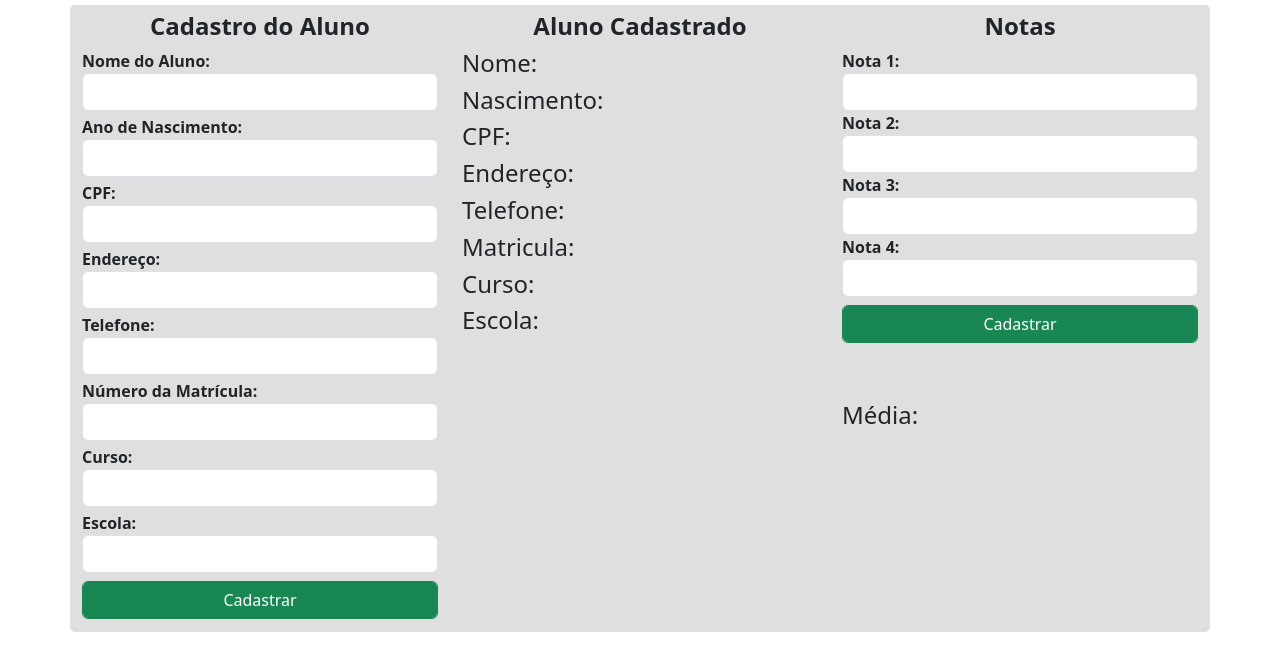
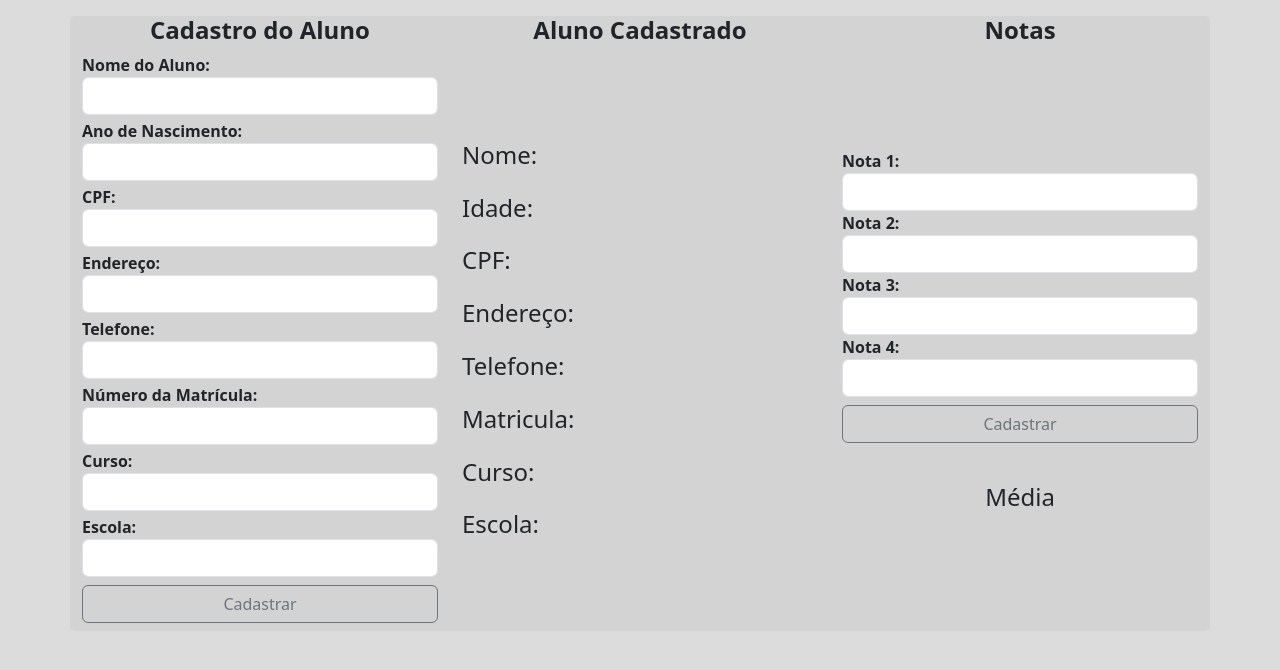
Before and after one commit to WesllenSF/cadastroAluno, a website: page index.html in a window 1280 px wide. Drawn offline with nearby package versions, Linux system fonts and the light colour scheme.

Commit message:
Modelado o CSS

```diff
--- a/css/style.css
+++ /dev/null
@@ -1,32 +0,0 @@
-.conteudo{
-    border-radius: 5px;
-    padding-top: 2px;
-    background-color: #dfdfdf;
-}
-
-.row{
-    margin-top: 5px;
-    margin-bottom: 5px;
-}
-
-p{
-    font-family: Copperplate;
-}
-
-body {
-    margin: 0;
-    padding: 0;
-    background-color: white;
-}
-
-.dadoscadastrados{
-    text-align: center;
-}
-
-.notas{
-    margin-top: 50px;
-}
-
-.espaco{
-    padding-top: 300px;
-}
--- a/index.html
+++ b/index.html
@@ -7,7 +7,15 @@
 
         <!-- Link com o node_modules -->
     <link rel="stylesheet" href="node_modules/bootstrap/dist/css/bootstrap.min.css">
-    <link rel="stylesheet" href="css/style.css">
+    <style>
+        .conteudo{
+            background-color: LightGrey;
+            border-radius: 5px;
+        }
+        body{
+            background-color: Gainsboro;
+        }
+    </style>
 
 </head>
 <body>
@@ -15,12 +23,12 @@
 
             <div class="container">
                 <div class="row">
-                    <div class="col-12 conteudo">
+                    <div class="col-12 mt-3 conteudo">
                         <div class="row">
 
                             <div class="col-4">
 
-                                    <h4 class="dadoscadastrados fw-bolder">Cadastro do Aluno</h4>
+                                    <h4 class="dadoscadastrados text-center fw-bolder">Cadastro do Aluno</h4>
 
                                         <!-- Input nome -->
                                         <label class="fw-bolder">Nome do Aluno: </label>
@@ -56,7 +64,7 @@
 
 
                                         <!-- Botão Cadastrar -->
-                                        <button class="btn btn-success form-control mt-2 mb-2" type="button" id="cadastrar">Cadastrar</button>
+                                        <button class="btn btn-outline-secondary form-control mt-2 mb-2" type="button" id="cadastrar">Cadastrar</button>
 
 
                             </div>
@@ -65,42 +73,41 @@
                             <div class="col-4">
 
                                                     <!-- EXIBIÇÃO DAS INFORMAÇÕES -->
-                                            <h4 class="dadoscadastrados fw-bolder">Aluno Cadastrado</h4>
+                                            <h4 class="dadoscadastrados text-center pb-5 fw-bolder">Aluno Cadastrado</h4>
 
                                             <!-- Exibição nome -->
-                                            <h4>Nome: <span style="margin-top: 100px;" id="nome"> </span></h4>
+                                            <h4 class="mt-5">Nome: <span id="nome"> </span></h4>
 
                                             <!-- Exibição ano -->
-                                            <h4>Nascimento: <span style="margin-top: 100px;" id="nascimento"> </span></h4>
+                                            <h4 class="mt-4">Idade: <span id="nascimento"> </span></h4>
 
                                             <!-- Exibição CPF -->
-                                            <h4>CPF: <span style="margin-top: 100px;" id="cpf"> </span></h4>
+                                            <h4 class="mt-4">CPF: <span id="cpf"> </span></h4>
 
                                             <!-- Exibição Endereço -->
-                                            <h4>Endereço: <span style="margin-top: 100px;" id="endereco"> </span></h4>
+                                            <h4 class="mt-4">Endereço: <span id="endereco"> </span></h4>
 
                                             <!-- Exibição Telefone -->
-                                            <h4>Telefone: <span style="margin-top: 100px;" id="telefone"> </span></h4>
+                                            <h4 class="mt-4">Telefone: <span id="telefone"> </span></h4>
 
                                             <!-- Exibição Numero matricula -->
-                                            <h4>Matricula: <span style="margin-top: 100px;" id="matricula"> </span></h4>
+                                            <h4 class="mt-4">Matricula: <span id="matricula"> </span></h4>
 
                                             <!-- Exibição Curso -->
-                                            <h4>Curso: <span style="margin-top: 100px;" id="curso"> </span></h4>
+                                            <h4 class="mt-4">Curso: <span id="curso"> </span></h4>
 
                                             <!-- Exibição Escola -->
-                                            <h4>Escola: <span style="margin-top: 100px;" id="escola"> </span></h4>
+                                            <h4 class="mt-4">Escola: <span id="escola"> </span></h4>
 
 
                             </div>
 
                             <div class="col-4">
 
-
-                                    <h4 class="dadoscadastrados fw-bolder">Notas</h4>
+                                    <h4 class="pb-5 text-center fw-bolder">Notas</h4>
 
                                     <!-- Input nota 1 -->
-                                    <label class="fw-bolder">Nota 1: </label>
+                                    <label class="mt-5 fw-bolder">Nota 1: </label>
                                     <input type="number" class="form-control" id="campoNota1">
 
                                     <!-- Input nota 2 -->
@@ -116,11 +123,12 @@
                                     <input type="number" class="form-control" id="campoNota4">
 
                                     <!-- Botão calcular media -->
-                                    <button class="btn btn-success form-control mt-2 mb-2" type="button" id="calc">Cadastrar</button>
+                                    <button class="btn btn-outline-secondary form-control mt-2 mb-3" type="button" id="calc">Cadastrar</button>
 
 
                                 <!-- Exibição do nome do produto -->
-                                <h4 class="notas">Média: <br> <span id="mostrarNota"> </span> </h4>
+                                <h4 class="mt-4 text-center">Média <br><span id="mostrarNota"> </span></h4>
+
 
                             </div>
 
```
